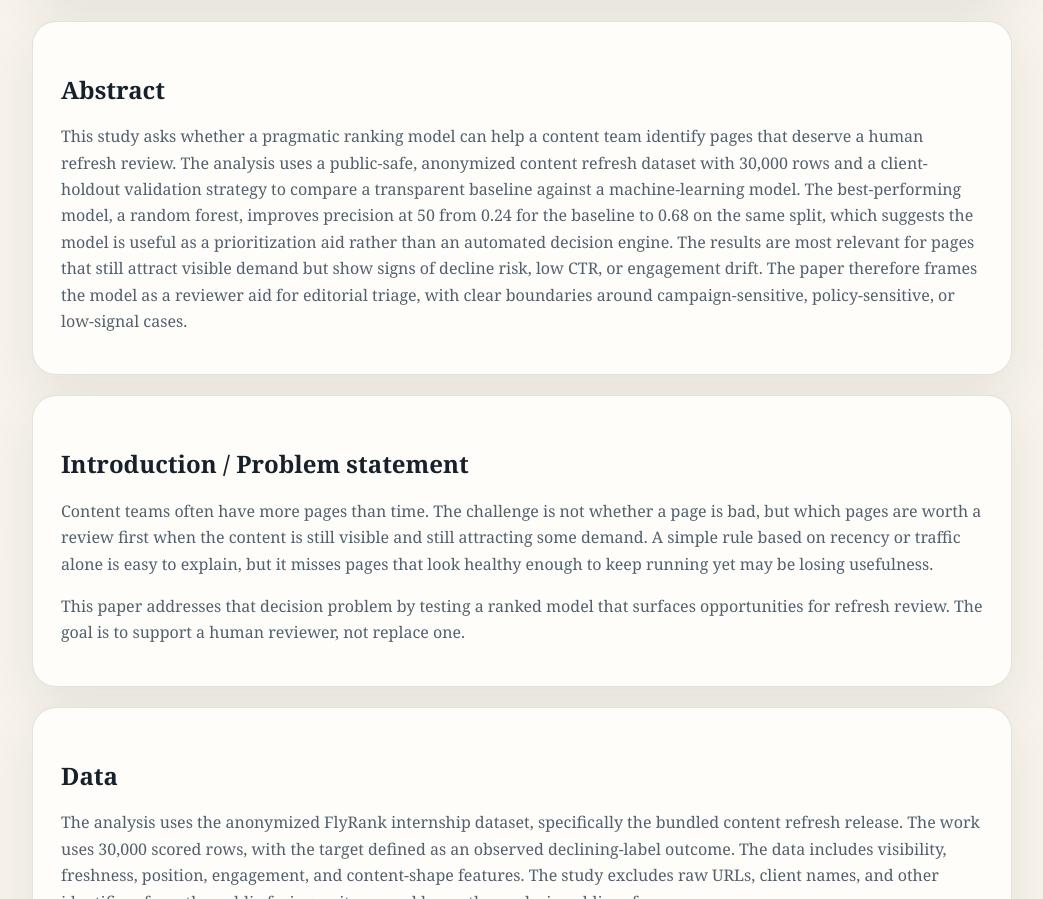
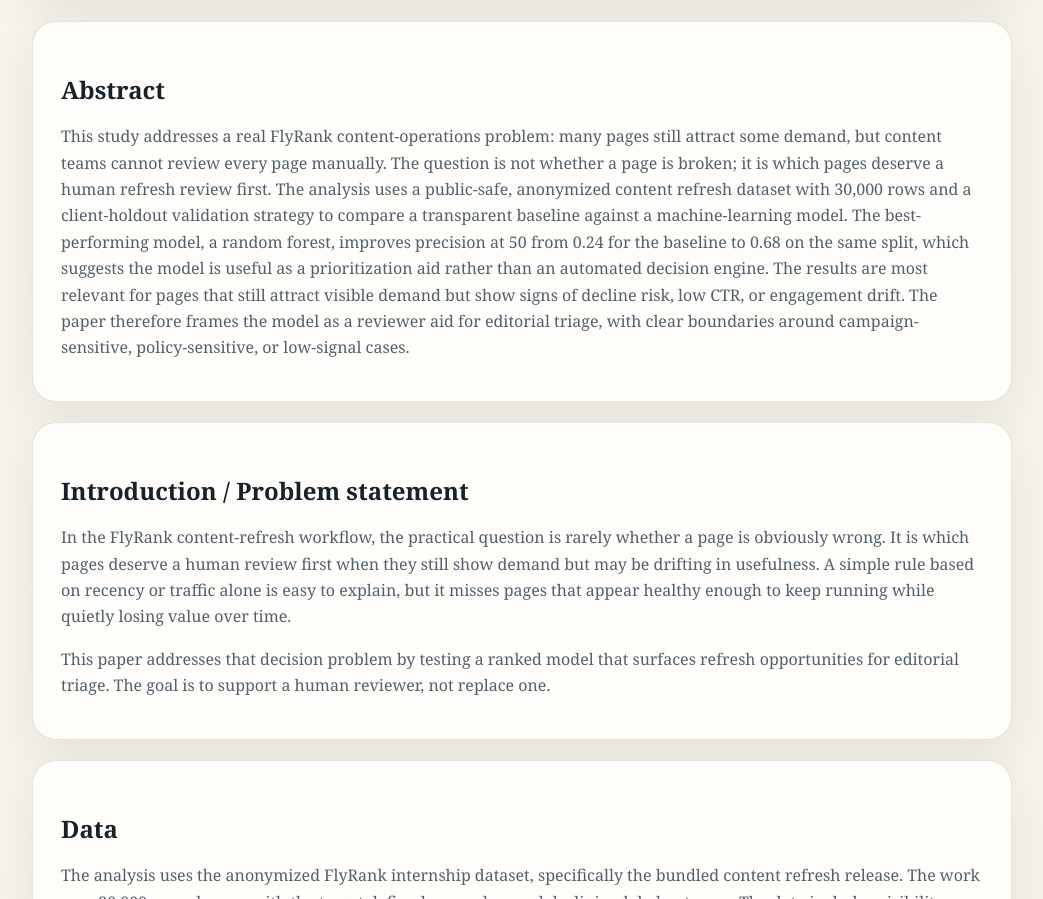
Before and after one commit to fksifat/flyrank-ml-internship, a plain HTML site: page docs/index.html in a window 1280 px wide. Shown: the part 430-1329 px from the top of the page, without its empty margins (118-1161 px from the left). Drawn offline with Linux system fonts and the light colour scheme.

Commit message:
Refine paper framing and add showcase outline

```diff
--- a/docs/index.html
+++ b/docs/index.html
@@ -128,10 +128,12 @@
       <section class="panel">
         <h2>Abstract</h2>
         <p>
-          This study asks whether a pragmatic ranking model can help a content
-          team identify pages that deserve a human refresh review. The analysis
-          uses a public-safe, anonymized content refresh dataset with 30,000
-          rows and a client-holdout validation strategy to compare a transparent
+          This study addresses a real FlyRank content-operations problem: many
+          pages still attract some demand, but content teams cannot review every
+          page manually. The question is not whether a page is broken; it is
+          which pages deserve a human refresh review first. The analysis uses a
+          public-safe, anonymized content refresh dataset with 30,000 rows and
+          a client-holdout validation strategy to compare a transparent
           baseline against a machine-learning model. The best-performing model,
           a random forest, improves precision at 50 from 0.24 for the baseline
           to 0.68 on the same split, which suggests the model is useful as a
@@ -147,17 +149,17 @@
       <section class="panel">
         <h2>Introduction / Problem statement</h2>
         <p>
-          Content teams often have more pages than time. The challenge is not
-          whether a page is bad, but which pages are worth a review first when
-          the content is still visible and still attracting some demand. A
-          simple rule based on recency or traffic alone is easy to explain, but
-          it misses pages that look healthy enough to keep running yet may be
-          losing usefulness.
+          In the FlyRank content-refresh workflow, the practical question is
+          rarely whether a page is obviously wrong. It is which pages deserve a
+          human review first when they still show demand but may be drifting in
+          usefulness. A simple rule based on recency or traffic alone is easy
+          to explain, but it misses pages that appear healthy enough to keep
+          running while quietly losing value over time.
         </p>
         <p>
           This paper addresses that decision problem by testing a ranked model
-          that surfaces opportunities for refresh review. The goal is to support
-          a human reviewer, not replace one.
+          that surfaces refresh opportunities for editorial triage. The goal is
+          to support a human reviewer, not replace one.
         </p>
       </section>
 
```
Also changed, not shown: 1 other file.
